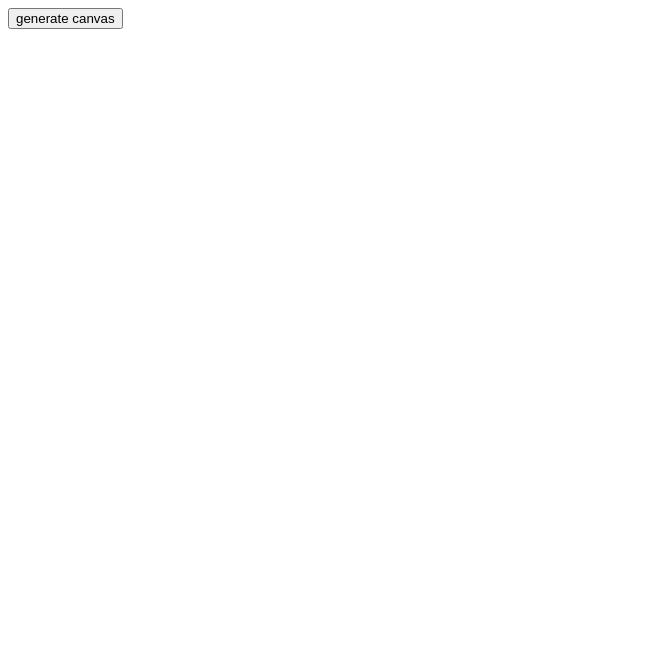
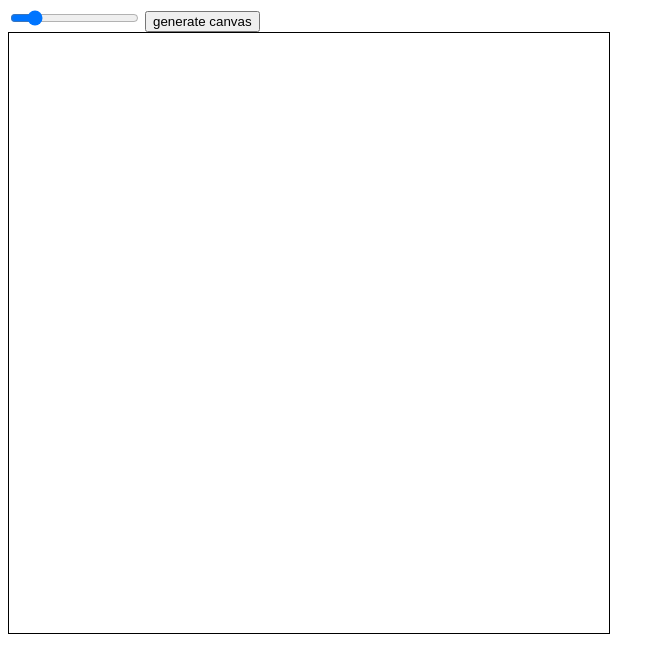
Before and after one commit to odin5on/odin-etch-a-sketch, a plain HTML site: page index.html in a window 1280 px wide. Shown: the whole page, without its empty margins (0-665 px from the left). Drawn offline with Linux system fonts and the light colour scheme.

Commit message:
Add slider to adjust number of pixels in canvas

```diff
--- a/index.html
+++ b/index.html
@@ -9,6 +9,7 @@
   <title>Document</title>
 </head>
 <body>
+  <input type="range" max="100" min="1" value="16" onchange="generateCanvas(this.value)">
   <button onclick="generateCanvas()">generate canvas</button>
   <div class="canvas">
 
--- a/script.js
+++ b/script.js
@@ -1,19 +1,22 @@
-function generateCanvas(){
+function generateCanvas(x){
   const canvas = document.querySelector('.canvas');
 
-  for(let i = 0; i<16; i++){
+  canvas.innerHTML = '';
+
+  for(let i = 0; i<x; i++){
     const row = document.createElement('div');
     row.classList.add('row')
-    for(let j = 0; j<16; j++){
+    for(let j = 0; j<x; j++){
       const pixel = document.createElement('div');
-      // const mouseoverEvent = new Event('mouseover');
-      // pixel.dispatchEvent(mouseoverEvent);
       pixel.classList.add('pixel');
       pixel.addEventListener('mouseover', (e) => {
         if(e.buttons == 1){
           e.target.classList.add('black');
         }
       });
+      pixel.addEventListener('mousedown', (e) => {
+        e.target.classList.add('black');
+      })
       row.appendChild(pixel);
     }
     canvas.appendChild(row);
--- a/style.css
+++ b/style.css
@@ -1,15 +1,20 @@
+.canvas {
+  width: 600px;
+  height: 600px;
+  border: 1px solid black;
+  display: flex;
+  flex-direction: column;
+}
 .pixel {
-  width: 10px;
-  height: 10px;
+  max-height: 100%;
   margin: 0;
   padding: 0;
-  border: 2px solid red;
+  border: 1px solid red;
+  flex-grow: 1;
 }
-/* .pixel:hover{
-  background-color: black;
-} */
 .row {
   display: flex;
+  flex-grow: 1;
 }
 .black {
   background-color: black;
```
